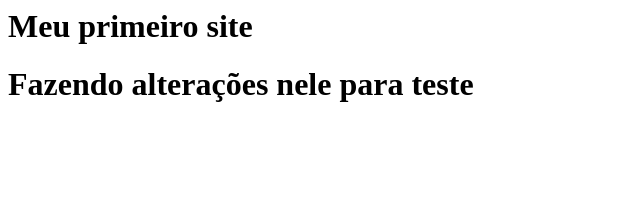
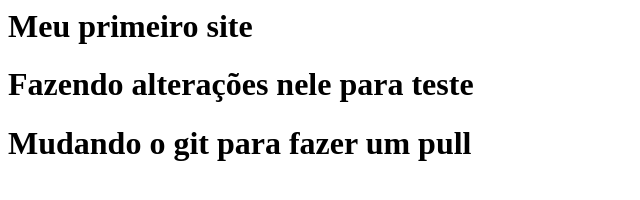
Before and after one commit to GuiPalitos/gama-github, a plain HTML site: page index.html in a window 1280 px wide. Shown: the whole page, without its empty margins (0-640 px from the left). Drawn offline with Linux system fonts and the light colour scheme.

Commit message:
testando github

```diff
--- a/index.html
+++ b/index.html
@@ -2,5 +2,6 @@
 	<body>
 		<h1>Meu primeiro site</h1>
 		<h1>Fazendo alterações nele para teste</h1>
+		<h1>Mudando o git para fazer um pull</h1>
 	</body>
 </html>
```
